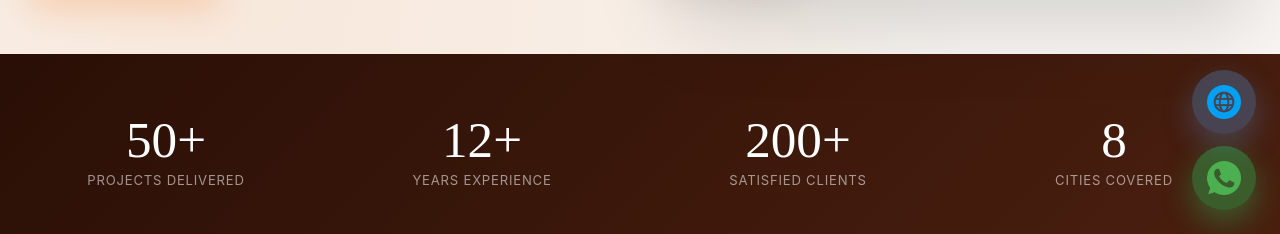
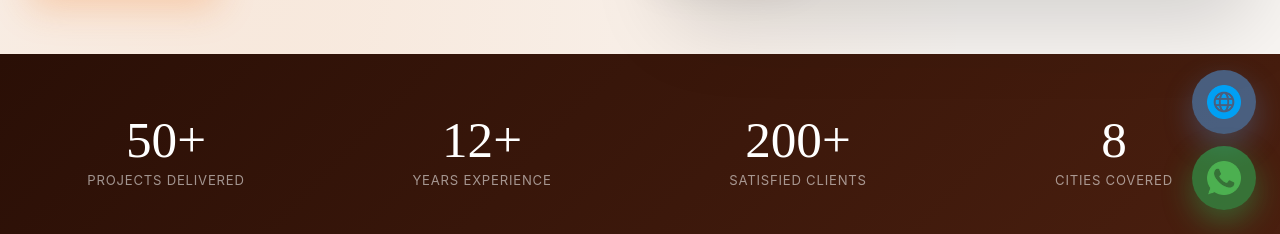
Before and after one commit to studio715/dip-react, a React (Create React App) app: page /#home in a window 1280 px wide. Shown: the part 566-800 px from the top of the page. Built offline with nearby package versions, Linux system fonts and the light colour scheme.

Commit message:
Update App.css

```diff
--- a/src/App.css
+++ b/src/App.css
@@ -43,7 +43,7 @@
   width: 64px;
   height: 64px;
   border-radius: 50%;
-  background: rgba(37,211,102,0.35);
+  background: rgba(37,211,102,0.470);
   display: flex;
   align-items: center;
   justify-content: center;
@@ -70,7 +70,7 @@
   width: 64px;
   height: 64px;
   border-radius: 50%;
-  background: rgba(80, 170, 255, 0.28);
+  background: rgba(80, 170, 255,0.470);
   display: flex;
   align-items: center;
   justify-content: center;
```
